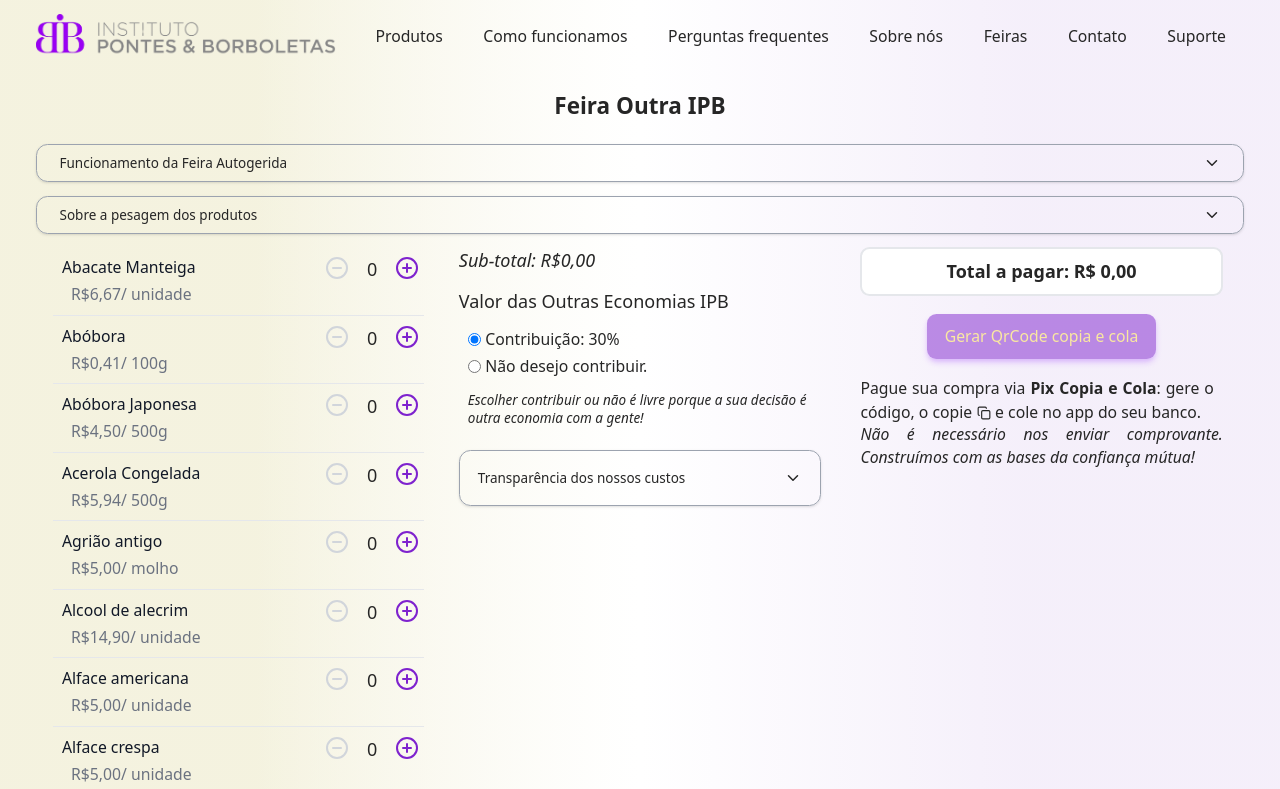
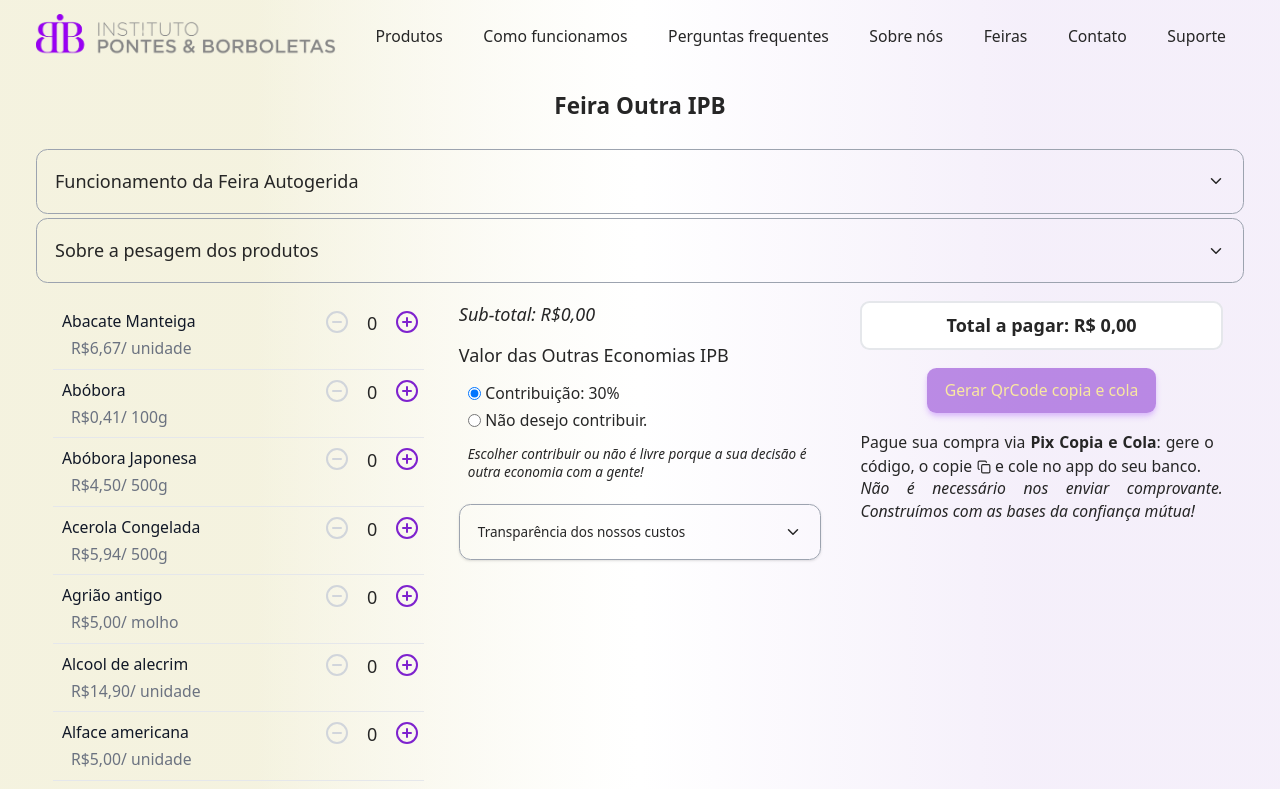
Before and after one commit to ligiabicalho/pontes-e-borboletas, a Next.js app: page / in a window 1280 px wide. Shown: the top 789 px of the page. Built offline with nearby package versions, Linux system fonts and the light colour scheme; a web font is replaced by a local one.

Commit message:
refactor: update Hero component to use dynamic accordions

```diff
--- a/src/components/Home/Hero/Hero.tsx
+++ b/src/components/Home/Hero/Hero.tsx
@@ -26,37 +26,21 @@ export default function Hero() {
             </p>
           </div>
         )}
-        {heroTexts.howItWorks.title && (
-          <Accordion type="single" collapsible className="shadow rounded-md">
-            <AccordionItem value="item-1">
-              <AccordionTrigger className="text-xs p-2 px-1">
-                {heroTexts.howItWorks.title}
-              </AccordionTrigger>
+        <Accordion type="single" collapsible>
+          {heroTexts.accordions.map((item, i) => (
+            <AccordionItem key={i} value={item.title} className="my-1">
+              <AccordionTrigger>{item.title}</AccordionTrigger>
               <AccordionContent>
-                <p className="text-xs text-justify pb-2">
-                  {heroTexts.howItWorks.description}
-                </p>
-                <p className="text-xs">{heroTexts.howItWorks.step1}</p>
-                <p className="text-xs">{heroTexts.howItWorks.step2}</p>
-                <p className="text-xs ml-2">{heroTexts.howItWorks.step2_1}</p>
-                <p className="text-xs ml-2">{heroTexts.howItWorks.step2_2}</p>
-                <p className="text-xs">{heroTexts.howItWorks.step3}</p>
+                <p className="text-xs text-justify pb-2">{item.description}</p>
+                {item.metadata.map((data, i) => (
+                  <p key={i} className="text-xs">
+                    {data}
+                  </p>
+                ))}
               </AccordionContent>
             </AccordionItem>
-          </Accordion>
-        )}
-        {heroTexts.weighing.title && (
-          <Accordion type="single" collapsible className="shadow rounded-md">
-            <AccordionItem value="item-1">
-              <AccordionTrigger className="text-xs p-2 px-1">
-                {heroTexts.weighing.title}
-              </AccordionTrigger>
-              <AccordionContent>
-                <p className="text-xs">{heroTexts.weighing.description}</p>
-              </AccordionContent>
-            </AccordionItem>
-          </Accordion>
-        )}
+          ))}
+        </Accordion>
         <ShoppingList />
       </div>
     </section>
--- a/src/db/heroTexts.json
+++ b/src/db/heroTexts.json
@@ -1,17 +1,20 @@
 {
   "title": "Feira Outra IPB",
   "description": "",
-  "weighing": {
-    "title": "Sobre a pesagem dos produtos",
-    "description": "Os pesos dos vegetais e frutas podem ser arredondados. Aceitamos esta margem de variação praticando o mesmo valor final. Ao pesar seus itens aprenda esta OUTRA ECONOMIA!"
-  },
-  "howItWorks": {
+  "accordions": [{
     "title": "Funcionamento da Feira Autogerida",
     "description": "Somos uma feira de comércio justo e nosso modo de funcionamento é a autogestão. Isto permite e convoca para coparticipação! O que engaja comunidade e liberdade. Além de desdobrar outros afetos da micropolítica como transparência e confiança.",
-    "step1": "1º Escolha seus produtos",
-    "step2": "2º Aprenda e pratique o cálculo das Outras Economias:",
-    "step2_1": "2.1 Valor de custo dos produtos = valor do custo da produção + o lucro da produtora",
-    "step2_2": "2.2 Valor das Outras Economias IPB = acrescente + 30% ao valor total da sua compra.",
-    "step3": "3º Pague com Pix."
-  }
+    "metadata": [
+      "1º Escolha seus produtos",
+      "2º Aprenda e pratique o cálculo das Outras Economias:",
+      "2.1 Valor de custo dos produtos = valor do custo da produção + o lucro da produtora",
+      "2.2 Valor das Outras Economias IPB = acrescente + 30% ao valor total da sua compra.",
+      "3º Pague com Pix."
+    ]
+  },
+  {
+    "title": "Sobre a pesagem dos produtos",
+    "description": "Os pesos dos vegetais e frutas podem ser arredondados. Aceitamos esta margem de variação praticando o mesmo valor final. Ao pesar seus itens aprenda esta OUTRA ECONOMIA!",
+    "metadata": []
+  }]
 }
```
